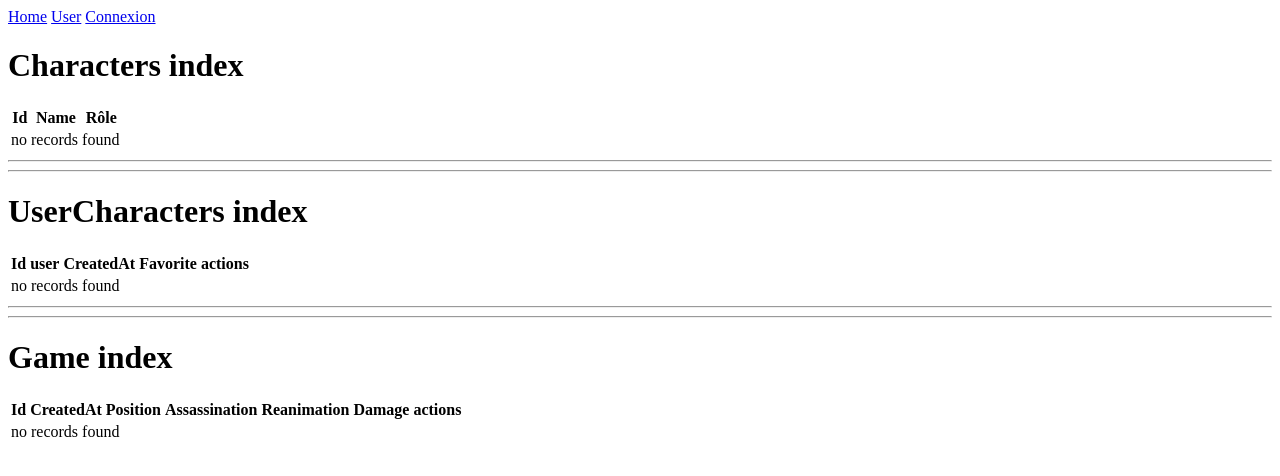
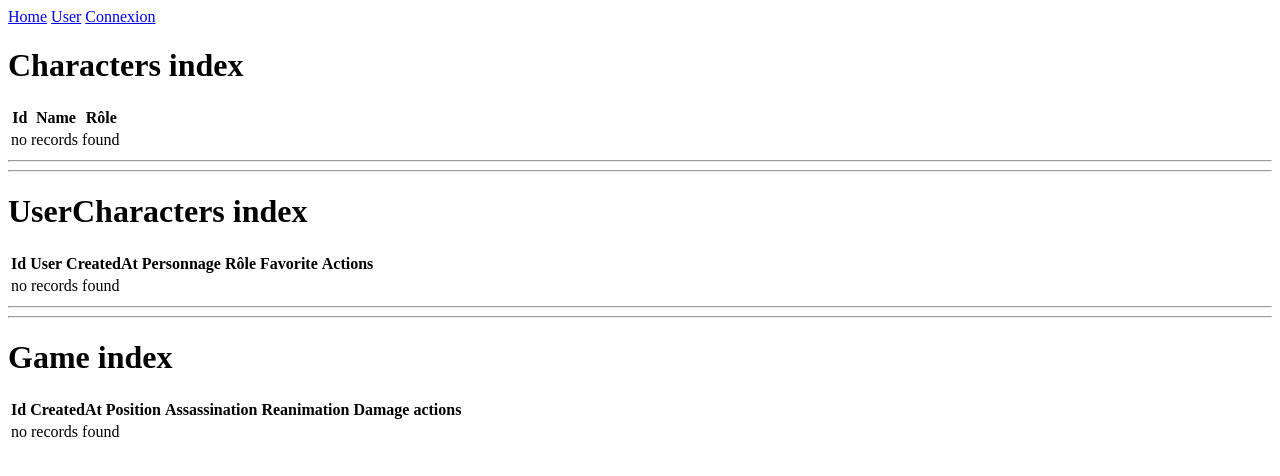
Before and after one commit to zimzim62000/tphello, a Symfony app: template templates/user_characters/index.html.twig in a window 1280 px wide. Shown: the top 476 px of the page. Run offline with Twig, Linux system fonts and the light colour scheme; the template is opened without the code that fills it, so the values that code supplies are empty; some libraries are stand-ins or nearby versions.

Commit message:
Question 1.6

```diff
--- a/templates/user_characters/index.html.twig
+++ b/templates/user_characters/index.html.twig
@@ -45,10 +45,12 @@
         <thead>
             <tr>
                 <th>Id</th>
-                <th>user</th>
+                <th>User</th>
                 <th>CreatedAt</th>
+                <th>Personnage</th>
+                <th>Rôle</th>
                 <th>Favorite</th>
-                <th>actions</th>
+                <th>Actions</th>
             </tr>
         </thead>
         <tbody>
@@ -57,6 +59,8 @@
                     <td>{{ user_character.id }}</td>
                     <td>{{ user_character.user.username }}</td>
                     <td>{{ user_character.createdAt ? user_character.createdAt|date('Y-m-d H:i:s') : '' }}</td>
+                    <td>{{ user_character.characters.name }}</td>
+                    <td>{{ user_character.characters.role.name }}</td>
                     <td>{{ user_character.favorite ? 'Yes' : 'No' }}</td>
                     <td>
                         <a href="{{ path('user_characters_show', {'id': user_character.id}) }}">show</a>
```
